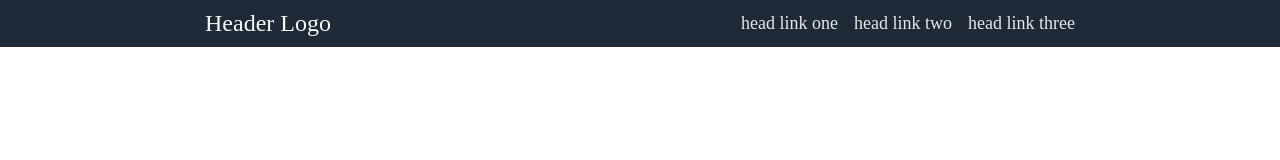
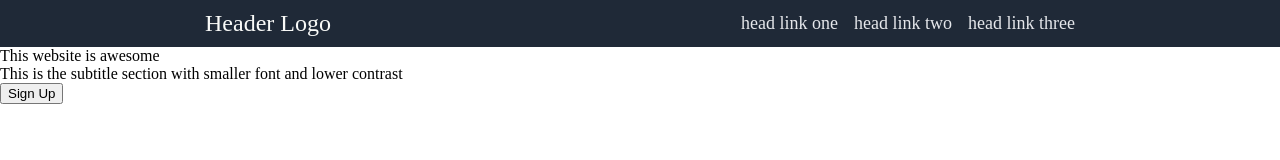
Before and after one commit to SibhatY/odin-landing, a plain HTML site: page index.html in a window 1280 px wide. Drawn offline with Linux system fonts and the light colour scheme.

Commit message:
preparation for hero section

```diff
--- a/index.html
+++ b/index.html
@@ -22,6 +22,23 @@
                     three</a></div>
         </div>
 
+
+
+    </div>
+
+    <div class="hero-container">
+
+        <div class="hero-left-side">
+
+            <div class="hero-title">This website is awesome</div>
+        <div class="hero-subtitle">This is the subtitle section with smaller font and lower contrast</div>
+        <button class="hero-button">Sign Up</button>
+
+        </div>
+
+        <div class="hero-right-side">
+
+        </div>
     </div>
 
 </body>
--- a/styles.css
+++ b/styles.css
@@ -41,3 +41,18 @@ html, body {
     text-decoration: none;
 
 }
+
+
+
+
+
+
+
+
+
+.hero-container {
+
+    display: flex;
+    flex-direction: column;
+
+}
```
Also changed, not shown: 1 other file.
